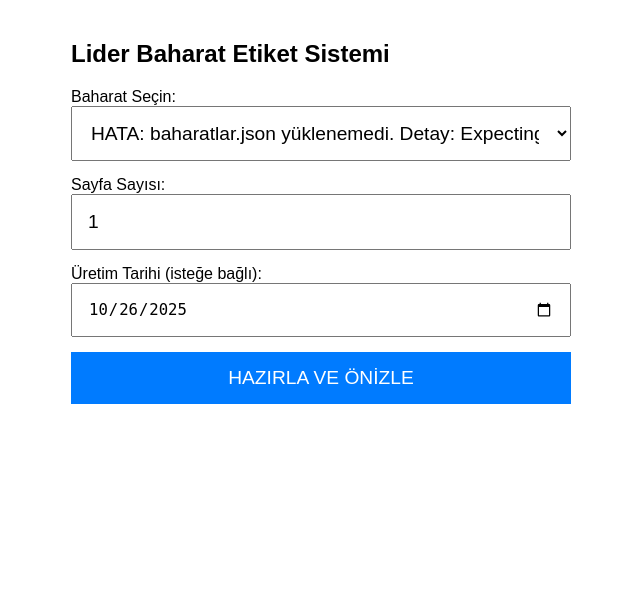
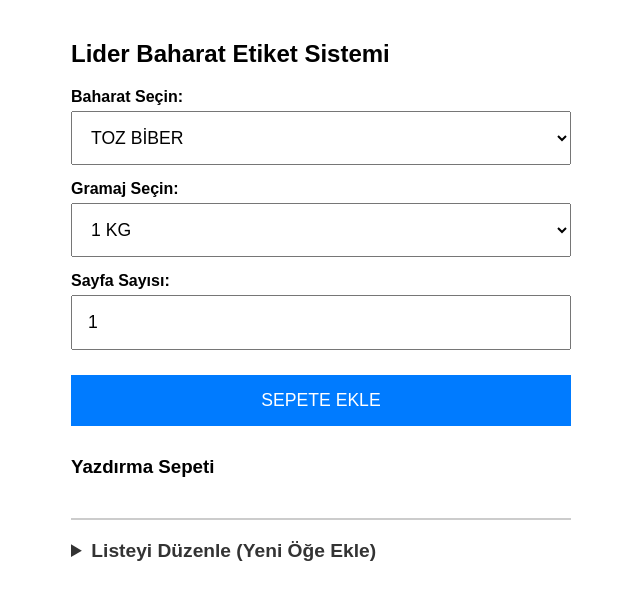
Before and after one commit to ErenKaynak/Label-System, a Flask app: page / in a window 1280 px wide. Shown: the top 600 px of the page, without its empty margins (319-959 px from the left). Run offline with Flask 3, Linux system fonts and the light colour scheme.

Commit message:
Add cart and admin features, refactor data handling
Refactored the application to support a cart system for batch label printing and added admin functionality to dynamically add new spices and weights. The baharatlar.json structure is updated to separate 'baharatlar' and 'gramajlar' lists, and all data access is now thread-safe. The frontend is updated for improved UX, including cart management and admin forms, and the backend now provides endpoints for adding new items and printing the cart.

```diff
--- a/Templates/index.html
+++ b/Templates/index.html
@@ -10,82 +10,199 @@
 
     <style>
         body { font-family: Arial, sans-serif; padding: 20px; max-width: 500px; margin: auto; }
-        select, input, button { width: 100%; padding: 15px; margin-bottom: 15px; font-size: 1.2em; box-sizing: border-box; }
-        button { background-color: #007bff; color: white; border: none; cursor: pointer; }
-        a.button {
-            background-color: #6c757d; color: white; padding: 15px; text-decoration: none;
-            display: block; text-align: center; margin-bottom: 15px; font-size: 1.2em;
+        .form-group { margin-bottom: 15px; }
+        label { display: block; margin-bottom: 5px; font-weight: bold; }
+        select, input, button { width: 100%; padding: 15px; font-size: 1.1em; box-sizing: border-box; }
+        button { background-color: #007bff; color: white; border: none; cursor: pointer; margin-top: 10px; }
+
+        /* Sepet Alanı */
+        #cart-section { margin-top: 30px; }
+        #cart-items li {
+            font-size: 1.1em;
+            padding: 10px;
+            background-color: #f4f4f4;
+            margin-bottom: 5px;
+            display: flex;
+            justify-content: space-between;
+            align-items: center;
         }
-        /* Önizleme sonrası butonlar (Başlangıçta gizli) */
-        #actions-div { display: none; }
-        #print-now-button { background-color: #28a745; } /* Yazdır butonu yeşil */
+        #cart-items li .delete-btn {
+            background-color: #dc3545;
+            color: white;
+            border: none;
+            padding: 5px 10px;
+            font-size: 0.8em;
+            cursor: pointer;
+            width: auto;
+        }
+
+        #print-all-button { background-color: #28a745; font-weight: bold; }
+        #status { font-weight: bold; margin-top: 15px; }
+
+        /* YENİ: Listeyi Düzenle Bölümü Stilleri */
+        #admin-section {
+            margin-top: 40px;
+            border-top: 2px solid #ccc;
+            padding-top: 20px;
+        }
+        #admin-section summary {
+            font-size: 1.2em;
+            font-weight: bold;
+            cursor: pointer;
+            color: #333;
+        }
+        .admin-forms {
+            padding: 15px;
+            background-color: #eee;
+            border-radius: 5px;
+            margin-top: 10px;
+        }
+        .admin-forms input { font-size: 1em; padding: 10px; margin-bottom: 10px; }
+        .admin-forms button { font-size: 1em; padding: 10px; background-color: #5a6268; }
+        #admin-status { font-weight: bold; }
+
     </style>
 </head>
 <body>
     <h2>Lider Baharat Etiket Sistemi</h2>
 
+    <div class="form-group">
         <label for="spice-select">Baharat Seçin:</label>
         <select id="spice-select">
-        {% for baharat in baharatlar %}
-            <option value="{{ baharat.ad }}">{{ baharat.ad }}</option>
+            {% for baharat in baharat_listesi %}
+                <option value="{{ baharat }}">{{ baharat }}</option>
             {% endfor %}
         </select>
-
+    </div>
+    <div class="form-group">
+        <label for="weight-select">Gramaj Seçin:</label>
+        <select id="weight-select">
+            {% for gramaj in gramaj_listesi %}
+                <option value="{{ gramaj }}">{{ gramaj }}</option>
+            {% endfor %}
+        </select>
+    </div>
+    <div class="form-group">
         <label for="page-count">Sayfa Sayısı:</label>
         <input type="number" id="page-count" value="1" min="1">
+    </div>
+    <button id="add-to-cart-button">SEPETE EKLE</button>
 
-    <label for="urt-tarihi">Üretim Tarihi (isteğe bağlı):</label>
-    <input type="date" id="urt-tarihi">
+    <div id="cart-section">
+        <h3>Yazdırma Sepeti</h3>
+        <ul id="cart-items">
+            </ul>
+        <button id="print-all-button" style="display: none;">TÜMÜNÜ YAZDIR</button>
+    </div>
+    <p id="status"></p>
 
-    <button id="generate-button">HAZIRLA VE ÖNİZLE</button>
+    <div id="admin-section">
+        <details>
+            <summary>Listeyi Düzenle (Yeni Öğe Ekle)</summary>
+            <div class="admin-forms">
 
-    <div id="actions-div">
-        <a href="#" id="preview-link" target="_blank" class="button">PDF'i GÖRÜNTÜLE</a>
-        <button id="print-now-button">ŞİMDİ YAZDIR</button>
+                <div class="form-group">
+                    <label for="new-spice">Yeni Baharat Adı:</label>
+                    <input type="text" id="new-spice" placeholder="örn: ZERDEÇAL">
+                    <button id="add-spice-btn">Yeni Baharat Ekle</button>
                 </div>
 
-    <p id="status"></p>
+                <div class="form-group" style="margin-top: 20px;">
+                    <label for="new-weight">Yeni Gramaj:</label>
+                    <input type="text" id="new-weight" placeholder="örn: 750 GR">
+                    <button id="add-weight-btn">Yeni Gramaj Ekle</button>
+                </div>
+
+                <p id="admin-status"></p>
+            </div>
+        </details>
+    </div>
 
     <script>
-        const generateBtn = document.getElementById('generate-button');
-        const printBtn = document.getElementById('print-now-button');
-        const actionsDiv = document.getElementById('actions-div');
-        const previewLink = document.getElementById('preview-link');
+        // Sepet Elemanları
+        const spiceSelect = document.getElementById('spice-select');
+        const weightSelect = document.getElementById('weight-select');
+        const pageCountInput = document.getElementById('page-count');
+        const addToCartBtn = document.getElementById('add-to-cart-button');
+        const cartItemsList = document.getElementById('cart-items');
+        const printAllBtn = document.getElementById('print-all-button');
         const statusEl = document.getElementById('status');
-        const tarihInput = document.getElementById('urt-tarihi');
 
-        // Sayfa yüklendiğinde tarih alanını bugünün tarihi ile doldur
-        document.addEventListener('DOMContentLoaded', () => {
-            const today = new Date();
-            const yyyy = today.getFullYear();
-            const mm = String(today.getMonth() + 1).padStart(2, '0'); // Aylar 0'dan başlar
-            const dd = String(today.getDate()).padStart(2, '0');
-            tarihInput.value = `${yyyy}-${mm}-${dd}`;
+        let cart = []; // Sepet dizisi
+
+        // YÖNETİM Elemanları (Yeni)
+        const newSpiceInput = document.getElementById('new-spice');
+        const addSpiceBtn = document.getElementById('add-spice-btn');
+        const newWeightInput = document.getElementById('new-weight');
+        const addWeightBtn = document.getElementById('add-weight-btn');
+        const adminStatusEl = document.getElementById('admin-status');
+
+        // ---- SEPET FONKSİYONLARI (Aynı) ----
+
+        // Sepete Ekle Butonu
+        addToCartBtn.addEventListener('click', () => {
+            const spice = spiceSelect.value;
+            const weight = weightSelect.value;
+            const pages = parseInt(pageCountInput.value);
+
+            if (pages < 1) {
+                statusEl.textContent = "Hata: Sayfa sayısı en az 1 olmalı.";
+                return;
+            }
+            // 4 boşluk kuralı
+            const labelName = spice + "    " + weight;
+            cart.push({ label: labelName, pages: pages });
+            renderCart();
+            statusEl.textContent = `Sepete eklendi: ${labelName} (${pages} sayfa)`;
         });
 
-        // 1. "HAZIRLA" Butonuna basılınca
-        generateBtn.addEventListener('click', () => {
-            const spice = document.getElementById('spice-select').value;
-            const pages = document.getElementById('page-count').value;
-            const date = tarihInput.value; // Tarih bilgisini al
+        // Sepet Arayüzünü Çizen Fonksiyon
+        function renderCart() {
+            cartItemsList.innerHTML = '';
+            if (cart.length === 0) {
+                printAllBtn.style.display = 'none';
+                return;
+            }
+            cart.forEach((item, index) => {
+                const li = document.createElement('li');
+                li.innerHTML = `
+                    <span>${item.label} (${item.pages} sayfa)</span>
+                    <button class="delete-btn" data-index="${index}">Sil</button>
+                `;
+                cartItemsList.appendChild(li);
+            });
+            printAllBtn.style.display = 'block';
+        }
 
-            statusEl.textContent = 'PDF oluşturuluyor...';
-            actionsDiv.style.display = 'none'; // Butonları gizle
+        // Sepetten Silme Butonu
+        cartItemsList.addEventListener('click', (e) => {
+            if (e.target.classList.contains('delete-btn')) {
+                const indexToRemove = parseInt(e.target.dataset.index);
+                const removedItem = cart.splice(indexToRemove, 1);
+                renderCart();
+                statusEl.textContent = `Silindi: ${removedItem[0].label}`;
+            }
+        });
 
-            fetch('/generate', {
+        // "TÜMÜNÜ YAZDIR" Butonu
+        printAllBtn.addEventListener('click', () => {
+            if (cart.length === 0) {
+                statusEl.textContent = "Hata: Sepet boş.";
+                return;
+            }
+            statusEl.textContent = 'Tüm sepet yazıcıya gönderiliyor...';
+
+            fetch('/print-cart', {
                 method: 'POST',
                 headers: { 'Content-Type': 'application/json' },
-                // Tarih bilgisini sunucuya gönder
-                body: JSON.stringify({ spice: spice, pages: pages, date: date })
+                body: JSON.stringify(cart)
             })
             .then(response => response.json())
             .then(data => {
                 if(data.success) {
-                    statusEl.textContent = `Başarılı: PDF hazır. Lütfen kontrol edin.`;
-                    // PDF'i Görüntüle linkini ayarla (Cache engelleme için timestamp ekle)
-                    previewLink.href = data.pdf_url + '?t=' + new Date().getTime();
-                    // Yeni butonları göster
-                    actionsDiv.style.display = 'block';
+                    statusEl.textContent = 'Başarılı: Tüm sepet yazıcıya gönderildi!';
+                    cart = [];
+                    renderCart();
                 } else {
                     statusEl.textContent = `Hata: ${data.message}`;
                 }
@@ -95,23 +212,56 @@
             });
         });
 
-        // 2. "ŞİMDİ YAZDIR" Butonuna basılınca
-        printBtn.addEventListener('click', () => {
-            statusEl.textContent = 'Yazıcıya gönderiliyor...';
+        // ---- YÖNETİM FONKSİYONLARI (Yeni) ----
 
-            fetch('/print-now') // GET isteği yeterli
-            .then(response => response.json())
+        // Yeni Baharat Ekle Butonu
+        addSpiceBtn.addEventListener('click', () => {
+            const spiceName = newSpiceInput.value.trim().toUpperCase(); // Temizle ve BÜYÜK HARF yap
+            if (!spiceName) {
+                adminStatusEl.textContent = "Lütfen eklenecek baharat adını girin.";
+                return;
+            }
+
+            adminStatusEl.textContent = "Kaydediliyor...";
+            fetch('/add-spice', {
+                method: 'POST',
+                headers: { 'Content-Type': 'application/json' },
+                body: JSON.stringify({ spice_name: spiceName })
+            })
+            .then(res => res.json())
             .then(data => {
-                if(data.success) {
-                    statusEl.textContent = 'İstek yazıcıya gönderildi!';
-                } else {
-                    statusEl.textContent = `Hata: ${data.message}`;
+                adminStatusEl.textContent = data.message;
+                if (data.success) {
+                    // Başarılı olursa, sayfayı yenile ki yeni listeler gelsin
+                    setTimeout(() => location.reload(), 1000);
                 }
-            })
-            .catch(err => {
-                statusEl.textContent = 'Hata: Sunucuya bağlanılamadı.';
             });
         });
+
+        // Yeni Gramaj Ekle Butonu
+        addWeightBtn.addEventListener('click', () => {
+            const weightName = newWeightInput.value.trim().toUpperCase(); // Temizle ve BÜYÜK HARF yap
+            if (!weightName) {
+                adminStatusEl.textContent = "Lütfen eklenecek gramajı girin.";
+                return;
+            }
+
+            adminStatusEl.textContent = "Kaydediliyor...";
+            fetch('/add-weight', {
+                method: 'POST',
+                headers: { 'Content-Type': 'application/json' },
+                body: JSON.stringify({ weight_name: weightName })
+            })
+            .then(res => res.json())
+            .then(data => {
+                adminStatusEl.textContent = data.message;
+                if (data.success) {
+                    // Başarılı olursa, sayfayı yenile ki yeni listeler gelsin
+                    setTimeout(() => location.reload(), 1000);
+                }
+            });
+        });
+
     </script>
 </body>
 </html>
--- a/app.py
+++ b/app.py
@@ -1,6 +1,7 @@
 import os
 import json
 import datetime
+import threading # YENİ: JSON dosyasına güvenli yazma için
 from flask import Flask, render_template, request, jsonify, send_from_directory
 
 # --- PDF Oluşturma Kütüphaneleri ---
@@ -12,19 +13,18 @@
 from reportlab.pdfbase.ttfonts import TTFont
 
 # --- Flask Sunucusunu Başlat ---
-# ÇÖZÜM 2: 'Templates' (büyük harf) klasörünü belirt
 app = Flask(__name__, template_folder='Templates')
 
 
-# --- ÇÖZÜM 1: Dosyalar için mutlak (absolute) yol hesapla ---
-# Bu script'in bulunduğu dizinin tam yolunu al
+# --- Dosyalar için mutlak (absolute) yol hesapla ---
 BASE_DIR = os.path.dirname(os.path.abspath(__file__))
-
-# Dosyaların tam yollarını oluştur
 JSON_PATH = os.path.join(BASE_DIR, 'baharatlar.json')
 PDF_FILE_NAME = os.path.join(BASE_DIR, "etiket.pdf")
 LOGO_PATH = os.path.join(BASE_DIR, "logo.png")
 STATIC_PATH = os.path.join(BASE_DIR, "static")
+
+# YENİ: JSON dosyasına aynı anda yazmayı engellemek için bir kilit
+json_lock = threading.Lock()
 
 # --- ÇIKARTMA KAĞIDI ÖLÇÜLERİ ---
 TOP_MARGIN = 0.24 * 25.4 * mm
@@ -41,12 +41,44 @@
 except:
     print("UYARI: Arial fontları bulunamadı.")
 
-# --- PDF ETİKET OLUŞTURMA FONKSİYONU ---
-def create_labels_pdf(spice_name, page_count, uretim_tarihi_str):
+
+# --- YENİ: JSON Veri Okuma/Yazma Fonksiyonları ---
+
+def load_json_data():
+    """Güvenli bir şekilde JSON dosyasını okur."""
+    with json_lock: # Okurken de kilitle (yazma ile çakışmasın)
+        if not os.path.exists(JSON_PATH):
+            # Eğer dosya yoksa, varsayılan bir dosya oluştur
+            print(f"UYARI: '{JSON_PATH}' bulunamadı, varsayılan dosya oluşturuluyor.")
+            default_data = {"baharatlar": ["ÖRNEK BAHARAT"], "gramajlar": ["1 KG"]}
+            save_json_data(default_data)
+            return default_data
+
+        try:
+            with open(JSON_PATH, 'r', encoding='utf-8') as f:
+                return json.load(f)
+        except Exception as e:
+            print(f"!!! KRİTİK HATA: JSON okuma hatası: {e}")
+            return {"baharatlar": [], "gramajlar": []} # Hata durumunda boş dön
+
+def save_json_data(data):
+    """Güvenli bir şekilde JSON dosyasına yazar."""
+    with json_lock:
+        try:
+            with open(JSON_PATH, 'w', encoding='utf-8') as f:
+                # indent=2: JSON dosyasının Not Defteri'nde okunaklı olmasını sağlar
+                json.dump(data, f, ensure_ascii=False, indent=2)
+            print("Başarılı: baharatlar.json dosyası güncellendi.")
+        except Exception as e:
+            print(f"!!! KRİTİK HATA: JSON yazma hatası: {e}")
+
+
+# --- PDF ETİKET OLUŞTURMA FONKSİYONU (Aynı) ---
+# (app-test.py'deki son hizalamanızı içerir)
+def create_labels_pdf(cart_items):
     PAGE_W, PAGE_H = A4
     c = canvas.Canvas(PDF_FILE_NAME, pagesize=A4)
 
-    # --- Hizalama mantığı app-test.py'deki son haliniz ---
     def draw_single_label(x_base, y_base, genislik, yukseklik, baharat_adi):
         x_center = x_base + genislik / 2
 
@@ -54,9 +86,9 @@
         LOGO_YUKSEKLIK = 30 * mm
 
         try:
-            logo = ImageReader(LOGO_PATH) # Güncellenmiş yol
+            logo = ImageReader(LOGO_PATH)
             y_logo_start = y_base + yukseklik - 2*mm - LOGO_YUKSEKLIK
-            x_logo_start = x_center - (LOGO_GENISLIK / 2)
+            x_logo_start = x_center - (LOGO_GENISLIK / 2) # Yatay ortalama
             c.drawImage(logo, x_logo_start, y_logo_start, width=LOGO_GENISLIK, height=LOGO_YUKSEKLIK, mask='auto')
             y_next_line = y_logo_start - 5*mm
         except:
@@ -70,11 +102,12 @@
         y_next_line -= 5*mm
 
         c.setFont('Arial', 9)
-        c.drawCentredString(x_center, y_next_line, f"Ürt Tarihi : {uretim_tarihi_str}")
+        # Tarih ve Parti No şimdilik kapalı (bir önceki adımdaki gibi)
+        # c.drawCentredString(x_center, y_next_line, f"Ürt Tarihi : {uretim_tarihi_str}")
         y_next_line -= 4*mm
 
         c.setFont('Arial', 8)
-        c.drawCentredString(x_center, y_next_line, "PARTİ NO:ÜRETİM TARİHİDİR")
+        # c.drawCentredString(x_center, y_next_line, "PARTİ NO:ÜRETİM TARİHİDİR")
         y_next_line -= 4*mm
 
         c.setFont('Arial', 8)
@@ -84,108 +117,119 @@
         c.setFont('Arial', 6)
         c.drawCentredString(x_center, y_next_line, "LİDER BAHARAT yücel Kaynak petroliş mh refah sk no 16 kartal")
 
-    for _ in range(page_count):
-        for col in range(2):
-            x = LEFT_MARGIN + col * (ETIKET_GENISLIK + HORIZONTAL_GUTTER)
+    # --- ANA DÖNGÜ (Sepet Mantığı - Aynı) ---
+    for item in cart_items:
+        label_name = item['label']
+        page_count = int(item['pages'])
+
+        for _ in range(page_count):
             for row in range(5):
-                y = (PAGE_H - TOP_MARGIN - ETIKET_YUKSEKLIK) - row * (ETIKET_YUKSEKLIK + VERTICAL_GUTTER)
-                draw_single_label(x, y, ETIKET_GENISLIK, ETIKET_YUKSEKLIK, spice_name)
-        c.showPage()
+                for col in range(2):
+                    x = LEFT_MARGIN + col * (ETIKET_GENISLIK + HORIZONTAL_GUTTER)
+                    y = (PAGE_H - TOP_MARGIN - ETIKET_YUKSEKLIK) - row * (ETIKET_YUKSEKLIK + VERTICAL_GUTTER)
+                    draw_single_label(x, y, ETIKET_GENISLIK, ETIKET_YUKSEKLIK, label_name)
+
+            c.showPage()
 
     c.save()
-    print(f"'{PDF_FILE_NAME}' oluşturuldu/güncellendi.")
+    print(f"'{PDF_FILE_NAME}' oluşturuldu/güncellendi. Toplam {len(cart_items)} kalem ürün.")
 
-# --- 1. Baharat verisini yükle (Gelişmiş Hata Ayıklama ile) ---
-try:
-    with open(JSON_PATH, 'r', encoding='utf-8') as f:
-        baharat_listesi = json.load(f)
-    print(f"Başarılı: '{JSON_PATH}' yüklendi.")
-except Exception as e:
-    # ÇÖZÜM 1: Kullanıcıya gerçek hatayı göster
-    print("---------------------------------------------------------")
-    print(f"!!! KRİTİK HATA: 'baharatlar.json' dosyası okunamadı. !!!")
-    print(f"Aranan dosya yolu: {JSON_PATH}")
-    print(f"Hata detayı: {e}")
-    print("Lütfen kontrol edin: Dosya var mı? Formatı (JSON) bozuk mu? Kodlaması UTF-8 mi?")
-    print("---------------------------------------------------------")
-    baharat_listesi = [{"ad": f"HATA: baharatlar.json yüklenemedi. Detay: {e}"}]
 
-# --- 2. Ana web sayfasını sun ---
+# --- 1. Ana web sayfasını sun (GÜNCELLENDİ) ---
 @app.route('/')
 def index():
-    return render_template('index.html', baharatlar=baharat_listesi)
+    # Artık her sayfa yenilendiğinde JSON'dan taze veri okunur
+    data = load_json_data()
+    baharat_listesi = data.get("baharatlar", [])
+    gramaj_listesi = data.get("gramajlar", [])
+    return render_template('index.html', baharat_listesi=baharat_listesi, gramaj_listesi=gramaj_listesi)
 
-# --- 3. PDF OLUŞTURMA Rotası ---
-@app.route('/generate', methods=['POST'])
-def handle_generate():
+# --- 2. YAZDIRMA Rotası (Aynı) ---
+@app.route('/print-cart', methods=['POST'])
+def handle_print_cart():
     try:
-        data = request.json
-        spice_name = data.get('spice')
-        page_count = int(data.get('pages', 1))
-        date_str = data.get('date')
+        cart_data = request.json
+        if not cart_data:
+            return jsonify({"success": False, "message": "Sepet boş."}), 400
 
-        if not spice_name:
-            return jsonify({"success": False, "message": "Baharat adı seçilmedi."}), 400
+        print(f"Yazdırma İsteği Alındı: {len(cart_data)} kalem ürün.")
 
-        if date_str:
-            try:
-                dt_obj = datetime.datetime.strptime(date_str, '%Y-%m-%d').date()
-                uret_tarihi_formatted = dt_obj.strftime("%d.%m.%Y")
-            except ValueError:
-                uret_tarihi_formatted = datetime.date.today().strftime("%d.%m.%Y")
-        else:
-            uret_tarihi_formatted = datetime.date.today().strftime("%d.%m.%Y")
+        create_labels_pdf(cart_data)
 
-        print(f"PDF İsteği: {spice_name}, {page_count} sayfa, Tarih: {uret_tarihi_formatted}")
+        print(f"YAZDIRMA komutu: {PDF_FILE_NAME}")
+        os.startfile(PDF_FILE_NAME, "print")
 
-        create_labels_pdf(spice_name, page_count, uret_tarihi_formatted)
-
-        return jsonify({
-            "success": True,
-            "message": "PDF önizleme için hazır.",
-            "pdf_url": f"/download/etiket.pdf" # İsim sabit
-        })
+        return jsonify({"success": True, "message": "Tüm sepet yazıcıya gönderildi."})
 
     except Exception as e:
         print(f"Hata oluştu: {e}")
         return jsonify({"success": False, "message": str(e)}), 500
 
-# --- 4. PDF YAZDIRMA Rotası ---
-@app.route('/print-now', methods=['GET'])
-def handle_print_now():
+# --- 3. YENİ: Yeni Baharat Ekleme Rotası ---
+@app.route('/add-spice', methods=['POST'])
+def add_spice():
     try:
-        if not os.path.exists(PDF_FILE_NAME):
-            return jsonify({"success": False, "message": "Önce PDF oluşturulmalı."}), 404
+        data = request.json
+        new_spice = data.get('spice_name', '').strip().upper()
 
-        print(f"YAZDIRMA komutu: {PDF_FILE_NAME}")
-        os.startfile(PDF_FILE_NAME, "print")
-        return jsonify({"success": True, "message": "Yazıcıya gönderildi."})
+        if not new_spice:
+            return jsonify({"success": False, "message": "Baharat adı boş olamaz."}), 400
 
+        # Veriyi güvenle oku
+        current_data = load_json_data()
+        baharat_listesi = current_data.get("baharatlar", [])
+
+        if new_spice in baharat_listesi:
+            return jsonify({"success": False, "message": "Bu baharat zaten listede var."}), 400
+
+        # Ekle, sırala ve kaydet
+        baharat_listesi.append(new_spice)
+        baharat_listesi.sort() # Alfabetik sırala
+        current_data["baharatlar"] = baharat_listesi
+        save_json_data(current_data)
+
+        return jsonify({"success": True, "message": f"Başarılı: '{new_spice}' eklendi."})
     except Exception as e:
-        print(f"Yazdırma hatası: {e}")
-        return jsonify({"success": False, "message": str(e)}), 500
+        return jsonify({"success": False, "message": f"Sunucu hatası: {e}"}), 500
 
-# --- 5. PDF GÖRÜNTÜLEME Rotası ---
-@app.route('/download/<path:filename>')
-def download_file(filename):
-    # PDF'in bulunduğu ana dizinden dosyayı sun
-    return send_from_directory(directory=BASE_DIR, path=filename, as_attachment=False)
+# --- 4. YENİ: Yeni Gramaj Ekleme Rotası ---
+@app.route('/add-weight', methods=['POST'])
+def add_weight():
+    try:
+        data = request.json
+        new_weight = data.get('weight_name', '').strip().upper()
 
-# --- 6. PWA için Manifest ve Static Dosya Rotaları ---
+        if not new_weight:
+            return jsonify({"success": False, "message": "Gramaj boş olamaz."}), 400
+
+        # Veriyi güvenle oku
+        current_data = load_json_data()
+        gramaj_listesi = current_data.get("gramajlar", [])
+
+        if new_weight in gramaj_listesi:
+            return jsonify({"success": False, "message": "Bu gramaj zaten listede var."}), 400
+
+        # Ekle ve kaydet (gramajları sıralamıyoruz, eklenme sırası önemli olabilir)
+        gramaj_listesi.append(new_weight)
+        current_data["gramajlar"] = gramaj_listesi
+        save_json_data(current_data)
+
+        return jsonify({"success": True, "message": f"Başarılı: '{new_weight}' eklendi."})
+    except Exception as e:
+        return jsonify({"success": False, "message": f"Sunucu hatası: {e}"}), 500
+
+
+# --- 5. PWA için Manifest ve Static Dosya Rotaları (Aynı) ---
 @app.route('/manifest.json')
 def serve_manifest():
     return send_from_directory(STATIC_PATH, 'manifest.json')
 
 @app.route('/static/<path:filename>')
 def serve_static(filename):
-    # 'static/icons/icon.png' gibi istekleri doğru klasörden sunar
     return send_from_directory(STATIC_PATH, filename)
 
 # --- Sunucuyu Başlat ---
 if __name__ == '__main__':
     print("Sunucu başlatılıyor...")
-    print("Babanızın telefonundan erişim için:")
-    print("1. Bonjour'un (Apple Yazdırma Hizmetleri) kurulu olduğundan emin olun.")
-    print("2. Bilgisayarınızın adını öğrenin (örn: 'BABAMIN-PC').")
-    print("3. Adresi http://BABAMIN-PC.local:5000 olarak girin.")
+    print("Telefondan erişim için: http://[BILGISAYAR-ADI].local:5000")
     app.run(host='0.0.0.0', port=5000)
```
Also changed, not shown: baharatlar.json (+15 -8 lines). Lines whose indentation alone changed are shown as unchanged.
